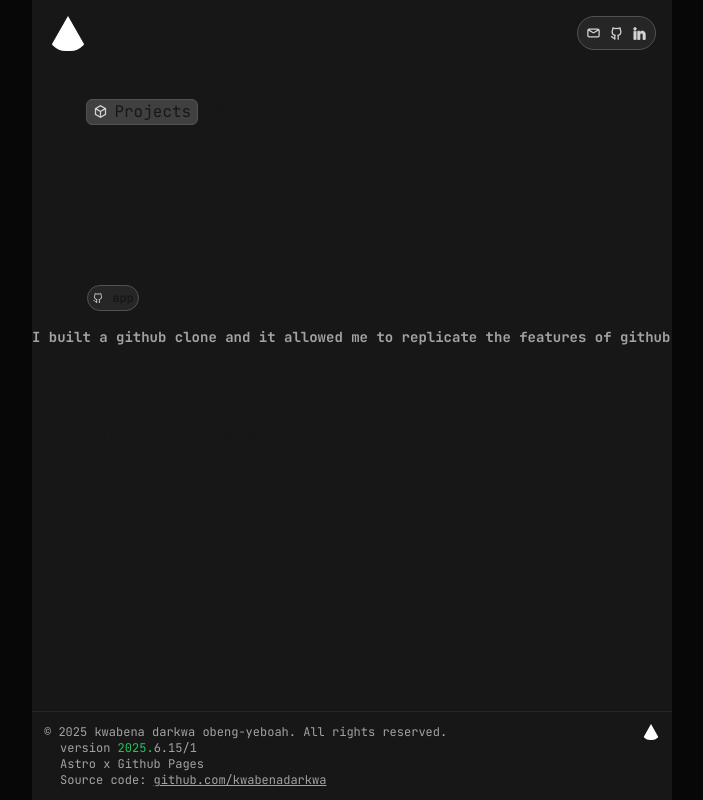
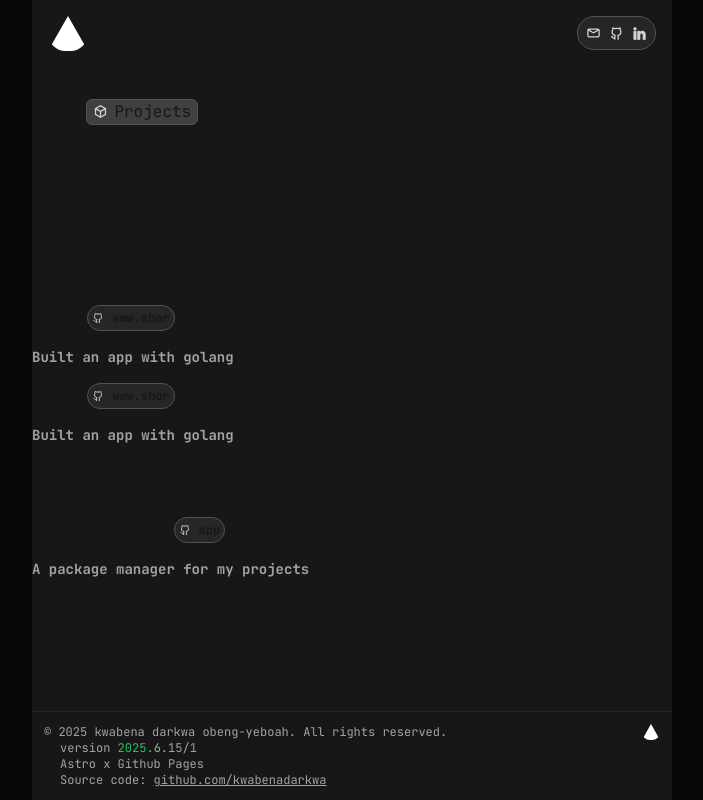
Before and after one commit to kwabenadarkwa/PersonalWebsite, a Next.js app in the folder personal-website/: page /projects in a window 1280 px wide. Shown: the whole page, without its empty margins (288-991 px from the left). Built offline with nearby package versions, Linux system fonts and the light colour scheme.

Commit message:
updates project component to utilize dynamic data from JSON; enhances projects page with loading states for startups, apps, and packages

```diff
--- a/personal-website/src/app/_components/projects.tsx
+++ b/personal-website/src/app/_components/projects.tsx
@@ -1,7 +1,7 @@
 import Image from "next/image"
 import Link from "next/link"
 
-interface ProjectProps{
+export interface ProjectProps{
     name: string,
     description: string,
     link: string
--- /dev/null
+++ b/personal-website/src/app/_utils/extractProjectJsonData.ts
@@ -0,0 +1,21 @@
+import path from 'path'
+import { ProjectProps } from '../_components/projects';
+import {promises as fs} from 'fs'
+
+
+export default async function ExtractProjectJsonData() :Promise<ProjectJsonData>{
+        const file = await fs.readFile(process.cwd() + '/src/app/projects/projects.json', 'utf-8') ;
+        const data = JSON.parse(file);
+
+      return  data
+
+
+}
+
+interface ProjectJsonData{
+        startups: [ProjectProps]
+        apps: [ProjectProps]
+        packages: [ProjectProps]
+
+
+}
--- a/personal-website/src/app/projects/page.tsx
+++ b/personal-website/src/app/projects/page.tsx
@@ -1,29 +1,82 @@
 import Project from "../_components/projects";
+import ExtractProjectJsonData from "../_utils/extractProjectJsonData";
 
-export default function Projects() {
+// export async function  getStaticProps() {
+//   const projectData = await ProjectsData()
+
+//   return{
+//     props: { projectData}
+//   }
+
+// }
+
+
+export default async function Projects( ) {
+  const ProjectData = await ExtractProjectJsonData()
+
+
+
   return (
     <div>
       <div className="font-main font-bold ">
         <span>Startups</span>
+        {ProjectData.startups.length > 0? (
+         ProjectData && ProjectData.startups.map( (item: { name: string; description: string; image:string; link: string; displaylink: string; }, index:number ) => (
+          <div key={index}>
+           <Project
+            name={item.name}
+            description= {item.description}
+            link={item.link}
+            image={item.image}
+            displaylink={item.displaylink}
+            />
+            </div>
 
+          ))
 
+        ) : (
+          <div className="text-sm"> My startups are still loading</div>
+        )}
+      </div>
 
+      <div className="font-main font-bold py-4">Projects
+      {ProjectData.apps.length > 0? (
+          ProjectData.apps.map( (item: { name: string; description: string;image:string; link: string; displaylink: string; }, index:number ) => (
+          <div key={index}>
+            <Project
+            name={item.name}
+            description={item.description}
+            link={item.link}
+            image={item.image}
+            displaylink={item.displaylink}
+            />
+            </div>
 
+          ))
+
+        ) : (
+          <span> My apps are still loading</span>
+        )}
       </div>
-      <div className="font-main font-bold py-4">Projects
-        <Project
-        name="Github"
-        description="I built a github clone and it allowed me to replicate the features of github"
-        link="www.github/kwabenadarkwa"
-        image="/github.svg"
-        displaylink="app" />
 
+      <div className="font-main font-bold py-4">Packages
+        {ProjectData.packages.length > 0? (
+          ProjectData.packages.map( (item: { name: string; description: string; link: string; image: string; displaylink: string; }, index:number) => (
+           <div key={index}>  <Project
+            name={item.name}
+            description={item.description}
+            link={item.link}
+            image={item.image}
+            displaylink={item.displaylink}
+            />
+            </div>
+
+          ))
+
+        ) : (
+          <span> My packages are still loading</span>
+        )}
       </div>
-      <div className="font-main font-bold py-4">Packages</div>
-
-
-
-      <p className="text-xl">This is the projects page</p>
     </div>
   );
 }
--- a/personal-website/src/app/projects/projects.json
+++ b/personal-website/src/app/projects/projects.json
@@ -4,6 +4,13 @@
 
     ],
     "apps":[
+        {
+            "name":"Golang",
+            "description":"Built an app with golang",
+            "image":"/github.svg",
+            "link":"www.github/kwabenadarkwa",
+            "displaylink":"www.shor"
+        },
         {
             "name":"Golang",
             "description":"Built an app with golang",
```
